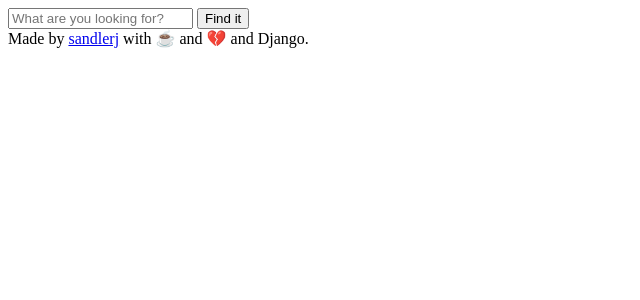
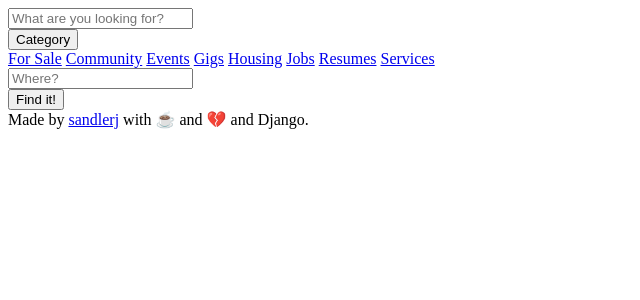
Before and after one commit to sandlerj/gomezs_list, a Django app: page / in a window 1280 px wide. Shown: the top 300 px of the page, without its empty margins (0-640 px from the left). Run offline with Django 3.2, Linux system fonts and the light colour scheme; parts of the project's set-up code (start-up, migrations or seed data) failed here and were passed over.

Commit message:
Search form updates, html parsing. Next is finding cl subdomain by user location

```diff
--- a/gomezs_list_site/search_scrape_app/views.py
+++ b/gomezs_list_site/search_scrape_app/views.py
@@ -9,9 +9,9 @@ from .webScraper import scrapeCraigsList
 def home(request):
     return render(request, "base.html")
 
-def search(request):
-    search_query = request.POST["search_query"]
-    return HttpResponse(content=search_query)
+# def search(request):
+#     search_query = request.POST["search_query"]
+#     return HttpResponse(content=search_query)
 
 '''
  Set up list view model which takes query, stores it, and then passes
@@ -23,7 +23,16 @@ def search(request):
 class SearchView(generic.ListView):
     template_name="search_scrape_app/results.html"
 
-    def get(self, request):
-        city = "pittsburgh"
-        context_dict = scrapeCraigsList(request.GET["search_query"], city)
-        return render(request, template_name, context=context_dict)
+    def get_queryset(self, request):
+        # where = self.request.GET["location"]
+        where = "pittsburgh"
+        result_list = scrapeCraigsList(self.request.GET["search_query"],
+                                        where, self.request.GET["category"])
+        return result_list
+
+    def get_context_data(self, **kwargs):
+        context = super().get_context_data(**kwargs)
+        context["search_query"] =self.request.GET["search_query"]
+        context["category"] = self.request.GET["category"]
+        context["location"] = self.request.GET["location"]
+        return context
--- a/gomezs_list_site/templates/base.html
+++ b/gomezs_list_site/templates/base.html
@@ -8,10 +8,29 @@
 
     <body>
         <div id="header">
-            <form action="{% url "search" %}" method="get">
-                <input type="search" name="search_query" maxlength=500 placeholder="What are you looking for?">
-                <input type="submit" value="Find it">
-            </form>
+            <div id="search_div">
+                <form action="{% url "search" %}" method="get" id="search_form">
+                    <input type="search" name="search_query" maxlength=500 placeholder="What are you looking for?">
+                    <input id="cat" type="hidden" name="category" value="sss">
+                    <div class="dropdown">
+                        <button class="btn btn-secondary dropdown-toggle" type="button" id="dropdownMenuButton" data-toggle="dropdown" aria-haspopup="true" aria-expanded="false">
+                            Category
+                        </button>
+                        <div class="dropdown-menu" aria-labelledby="dropdownMenuButton">
+                            <a class="dropdown-item" href="javascript:document.querySelector('input.cat').setAttribute('value', 'sss');">For Sale</a>
+                            <a class="dropdown-item" href="javascript:document.querySelector('input.cat').setAttribute('value', 'ccc');">Community</a>
+                            <a class="dropdown-item" href="javascript:document.querySelector('input.cat').setAttribute('value', 'eee');">Events</a>
+                            <a class="dropdown-item" href="javascript:document.querySelector('input.cat').setAttribute('value', 'ggg');">Gigs</a>
+                            <a class="dropdown-item" href="javascript:document.querySelector('input.cat').setAttribute('value', 'hhh');">Housing</a>
+                            <a class="dropdown-item" href="javascript:document.querySelector('input.cat').setAttribute('value', 'jjj');">Jobs</a>
+                            <a class="dropdown-item" href="javascript:document.querySelector('input.cat').setAttribute('value', 'rrr');">Resumes</a>
+                            <a class="dropdown-item" href="javascript:document.querySelector('input.cat').setAttribute('value', 'bbb');">Services</a>
+                        </div>
+                    </div>
+                    <input type="text" name="location" placeholder="Where?">
+                </form>
+                <button type="submit" form="search_form">Find it!</form>
+            </div>
         </div>
 
         <div id="content">
```
Also changed, not shown: gomezs_list_site/search_scrape_app/webScraper.py (+43 -7 lines).
